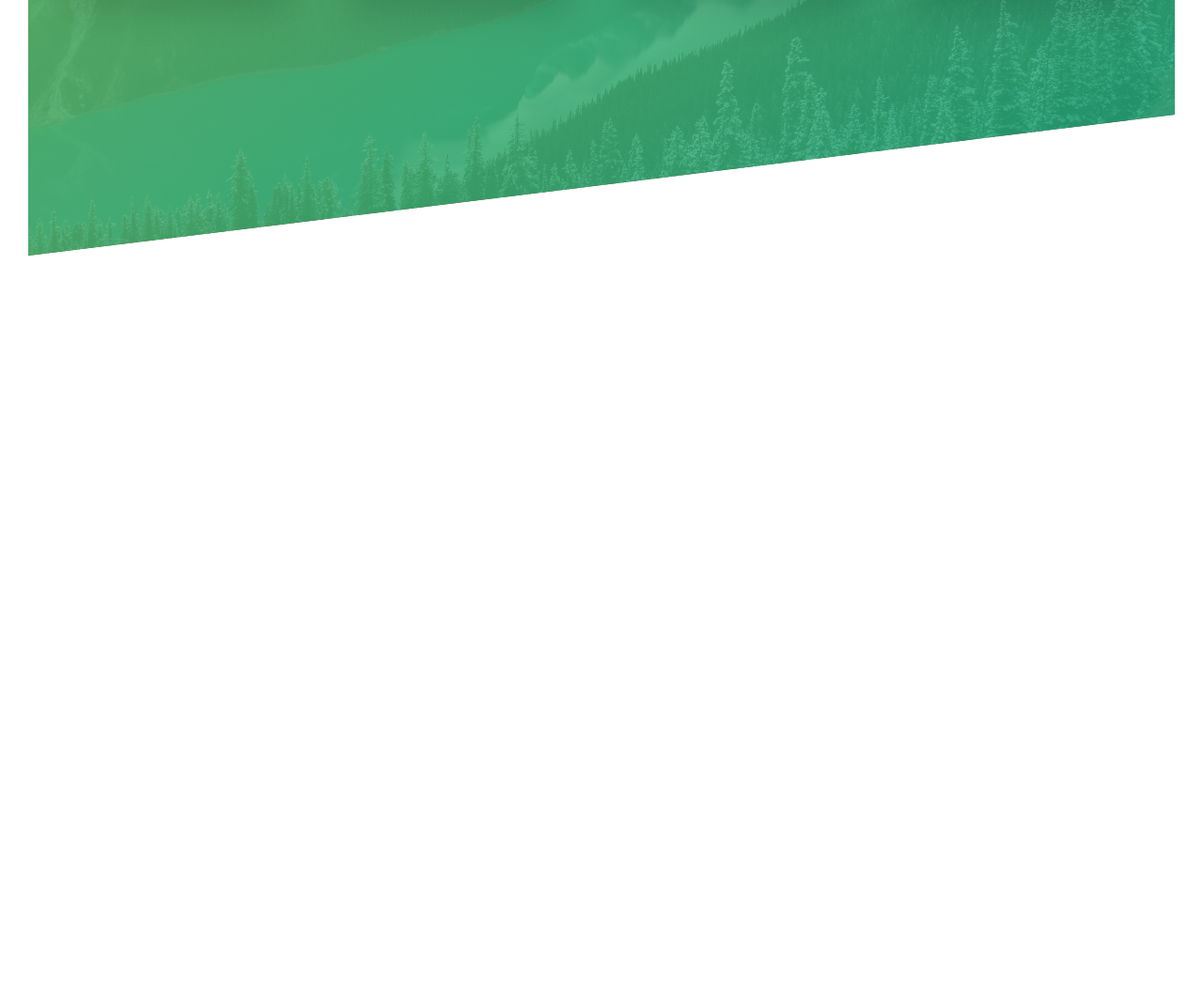
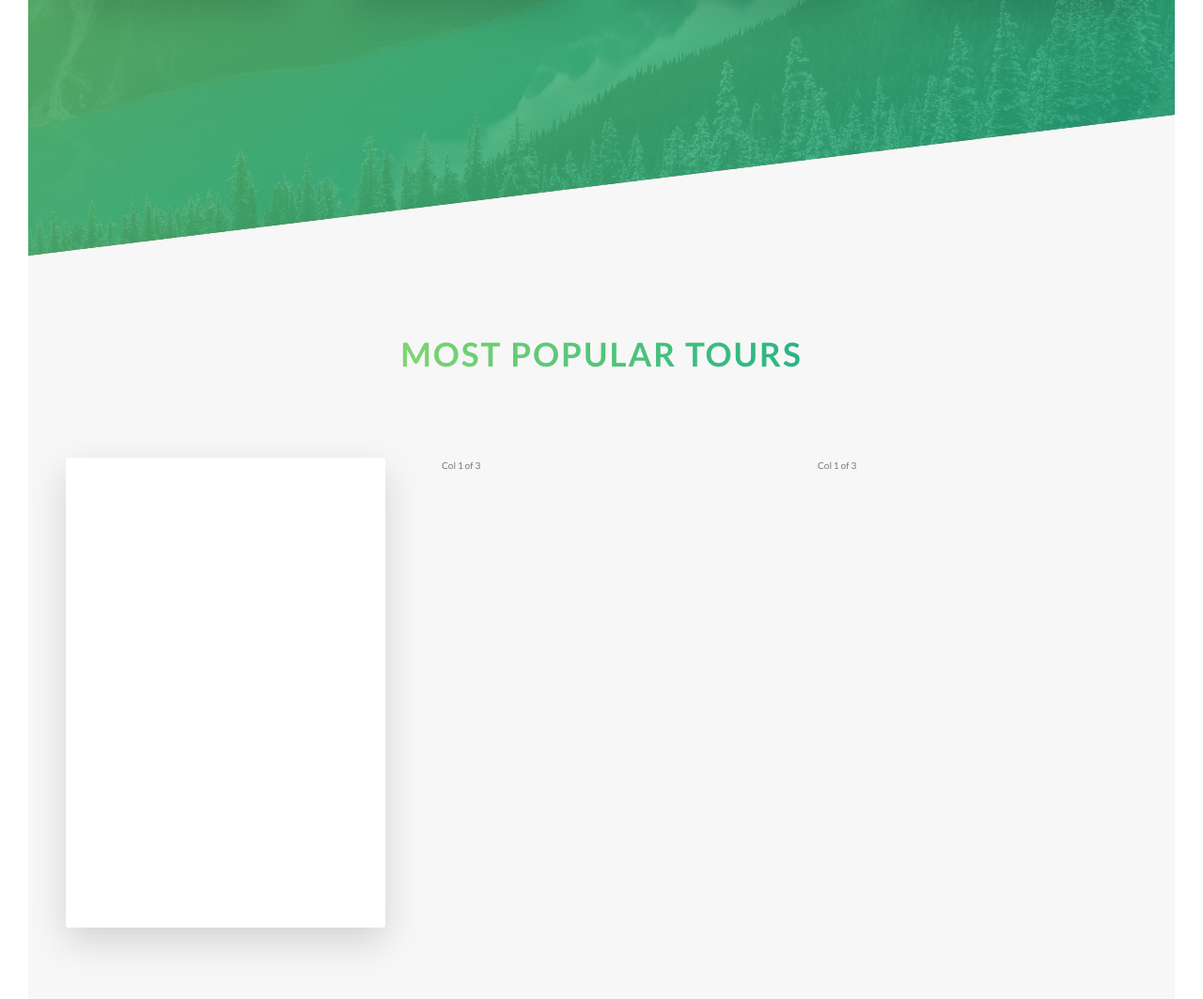
Before and after one commit to jamik-dev/advanced-css-course, a website: page Natours/index.html in a window 1280 px wide. Shown: the part 1988-3051 px from the top of the page at 94% size. Before the commit the page ends 2260 px from the top, so only its background shows below. Drawn offline with Linux system fonts and the light colour scheme.

Commit message:
tours-part-1 done

```diff
--- a/Natours/index.html
+++ b/Natours/index.html
@@ -64,15 +64,18 @@
               <img
                 src="img/nat-1-large.jpg"
                 alt="Photo 1"
-                class="composition__photo composition__photo--p1" />
+                class="composition__photo composition__photo--p1"
+              />
               <img
                 src="img/nat-2-large.jpg"
                 alt="Photo 2"
-                class="composition__photo composition__photo--p2" />
+                class="composition__photo composition__photo--p2"
+              />
               <img
                 src="img/nat-3-large.jpg"
                 alt="Photo 3"
-                class="composition__photo composition__photo--p3" />
+                class="composition__photo composition__photo--p3"
+              />
             </div>
           </div>
         </div>
@@ -83,34 +86,71 @@
           <div class="col-1-of-4">
             <div class="feature-box">
               <i class="feature-box__icon icon-basic-world"></i>
-              <h3 class="heading-tertiary u-margin-bottom-small">Explore the world</h3>
-              <p class="feature-box__text">Lorem ipsum dolor sit amet consectetur, elit. Inventore quas, dolores excepturi explicabo quam eligendi.</p>
+              <h3 class="heading-tertiary u-margin-bottom-small">
+                Explore the world
+              </h3>
+              <p class="feature-box__text">
+                Lorem ipsum dolor sit amet consectetur, elit. Inventore quas,
+                dolores excepturi explicabo quam eligendi.
+              </p>
             </div>
           </div>
 
           <div class="col-1-of-4">
             <div class="feature-box">
               <i class="feature-box__icon icon-basic-compass"></i>
-              <h3 class="heading-tertiary u-margin-bottom-small">Meet nature</h3>
-              <p class="feature-box__text">Lorem ipsum dolor sit amet consectetur, elit. Inventore quas, dolores excepturi explicabo quam eligendi.</p>
+              <h3 class="heading-tertiary u-margin-bottom-small">
+                Meet nature
+              </h3>
+              <p class="feature-box__text">
+                Lorem ipsum dolor sit amet consectetur, elit. Inventore quas,
+                dolores excepturi explicabo quam eligendi.
+              </p>
             </div>
           </div>
 
           <div class="col-1-of-4">
             <div class="feature-box">
               <i class="feature-box__icon icon-basic-map"></i>
-              <h3 class="heading-tertiary u-margin-bottom-small">Find your way</h3>
-              <p class="feature-box__text">Lorem ipsum dolor sit amet consectetur, elit. Inventore quas, dolores excepturi explicabo quam eligendi.</p>
+              <h3 class="heading-tertiary u-margin-bottom-small">
+                Find your way
+              </h3>
+              <p class="feature-box__text">
+                Lorem ipsum dolor sit amet consectetur, elit. Inventore quas,
+                dolores excepturi explicabo quam eligendi.
+              </p>
             </div>
           </div>
 
           <div class="col-1-of-4">
             <div class="feature-box">
               <i class="feature-box__icon icon-basic-heart"></i>
-              <h3 class="heading-tertiary u-margin-bottom-small">Live a healthier life</h3>
-              <p class="feature-box__text">Lorem ipsum dolor sit amet consectetur, elit. Inventore quas, dolores excepturi explicabo quam eligendi.</p>
+              <h3 class="heading-tertiary u-margin-bottom-small">
+                Live a healthier life
+              </h3>
+              <p class="feature-box__text">
+                Lorem ipsum dolor sit amet consectetur, elit. Inventore quas,
+                dolores excepturi explicabo quam eligendi.
+              </p>
             </div>
           </div>
+        </div>
+      </section>
+
+      <section class="section-tours">
+        <div class="u-center-text u-margin-bottom-big">
+          <h2 class="heading-secondary">Most popular tours</h2>
+        </div>
+
+        <div class="row">
+          <div class="col-1-of-3">
+            <div class="card">
+              <div class="card__side card__side--front">FRONT</div>
+              <div class="card__side card__side--back card__side--back-1">BACK</div>
+            </div>
+          </div>
+          <div class="col-1-of-3">Col 1 of 3</div>
+          <div class="col-1-of-3">Col 1 of 3</div>
         </div>
       </section>
     </main>
--- a/Natours/sass/abstracts/_variables.scss
+++ b/Natours/sass/abstracts/_variables.scss
@@ -2,6 +2,12 @@
 $color-primary: #55c57a;
 $color-primary-light: #7ed56f;
 $color-primary-dark: #28b485;
+
+$color-secondary-light: #ffb900;
+$color-secondary-dark: #ff7730;
+
+$color-tertiary-light: #2998ff;
+$color-tertiary-dark: #5643fa;
 
 $color-grey-light-1: #f7f7f7;
 
--- /dev/null
+++ b/Natours/sass/components/_card.scss
@@ -0,0 +1,40 @@
+.card {
+  perspective: 150rem;
+  -moz-perspective: 150rem;
+  position: relative;
+  height: 50rem;
+
+  &__side {
+    color: #fff;
+    font-size: 2rem;
+    height: 50rem;
+    transition: all .8s ease;
+    position: absolute;
+    top: 0;
+    left: 0;
+    width: 100%;
+    backface-visibility: hidden;
+    border-radius: 3px;
+    box-shadow: 0 1.5rem 4rem rgba($color-black, .15);
+
+    &--front {
+      background-color: $color-white;
+    }
+
+    &--back {
+      transform: rotateY(180deg);
+
+      &-1 {
+        background-image: linear-gradient(to right bottom, $color-secondary-light, $color-secondary-dark);
+      }
+    }
+  }
+
+  &:hover &__side--front {
+    transform: rotateY(180deg);
+  }
+
+  &:hover &__side--back {
+    transform: rotateY(360deg);
+  }
+}
--- a/Natours/sass/main.scss
+++ b/Natours/sass/main.scss
@@ -10,6 +10,7 @@
 @import "components/button";
 @import "components/composition";
 @import "components/feature-box";
+@import "components/card";
 
 @import "layout/grid";
 @import "layout/header";
--- a/Natours/sass/pages/_home.scss
+++ b/Natours/sass/pages/_home.scss
@@ -20,3 +20,9 @@
     transform: skewY(7deg);
   }
 }
+
+.section-tours {
+  margin-top: -10rem;
+  background-color: $color-grey-light-1;
+  padding: 25rem 0 50rem 0;
+}
```
Also changed, not shown: Natours/css/style.css.
